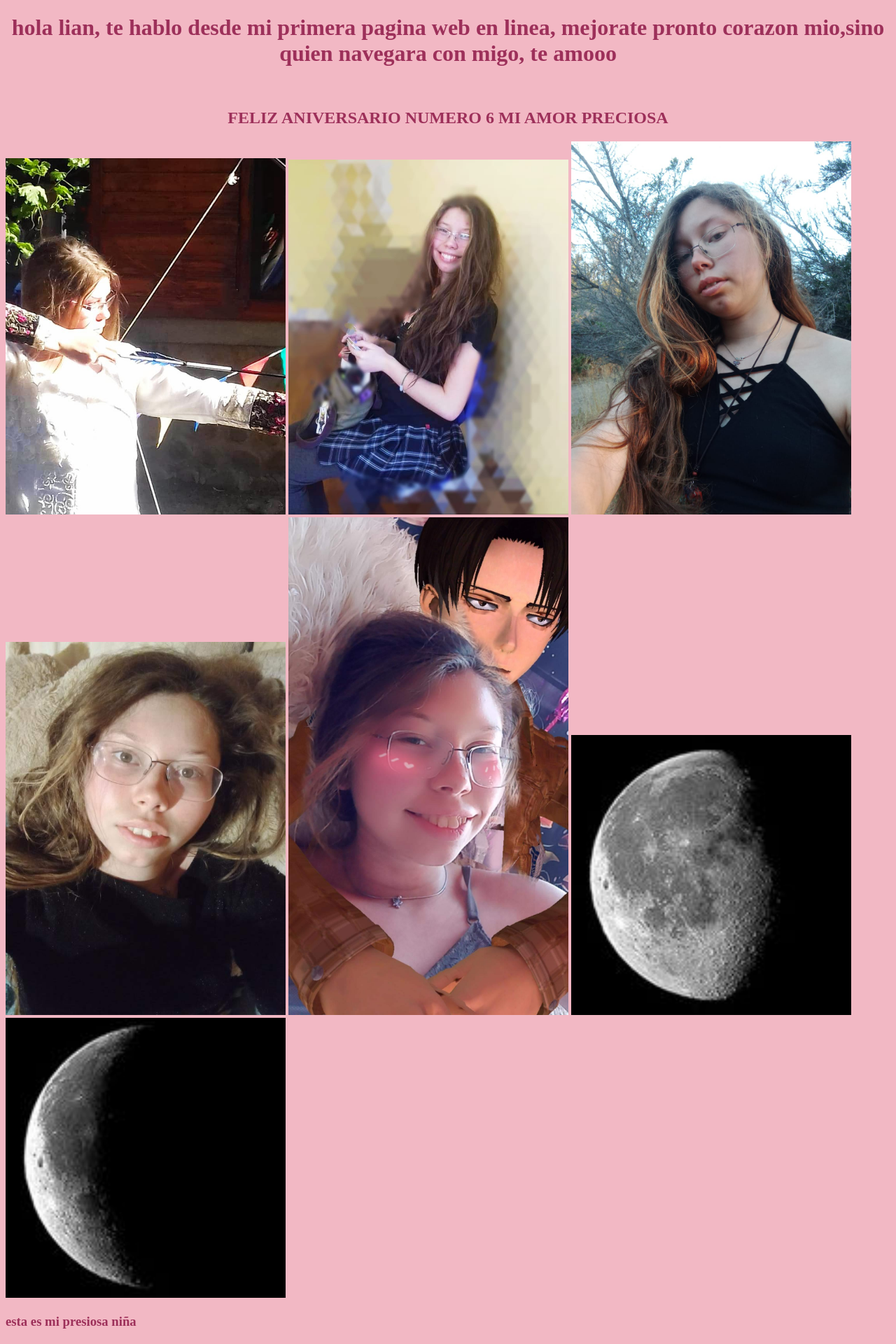
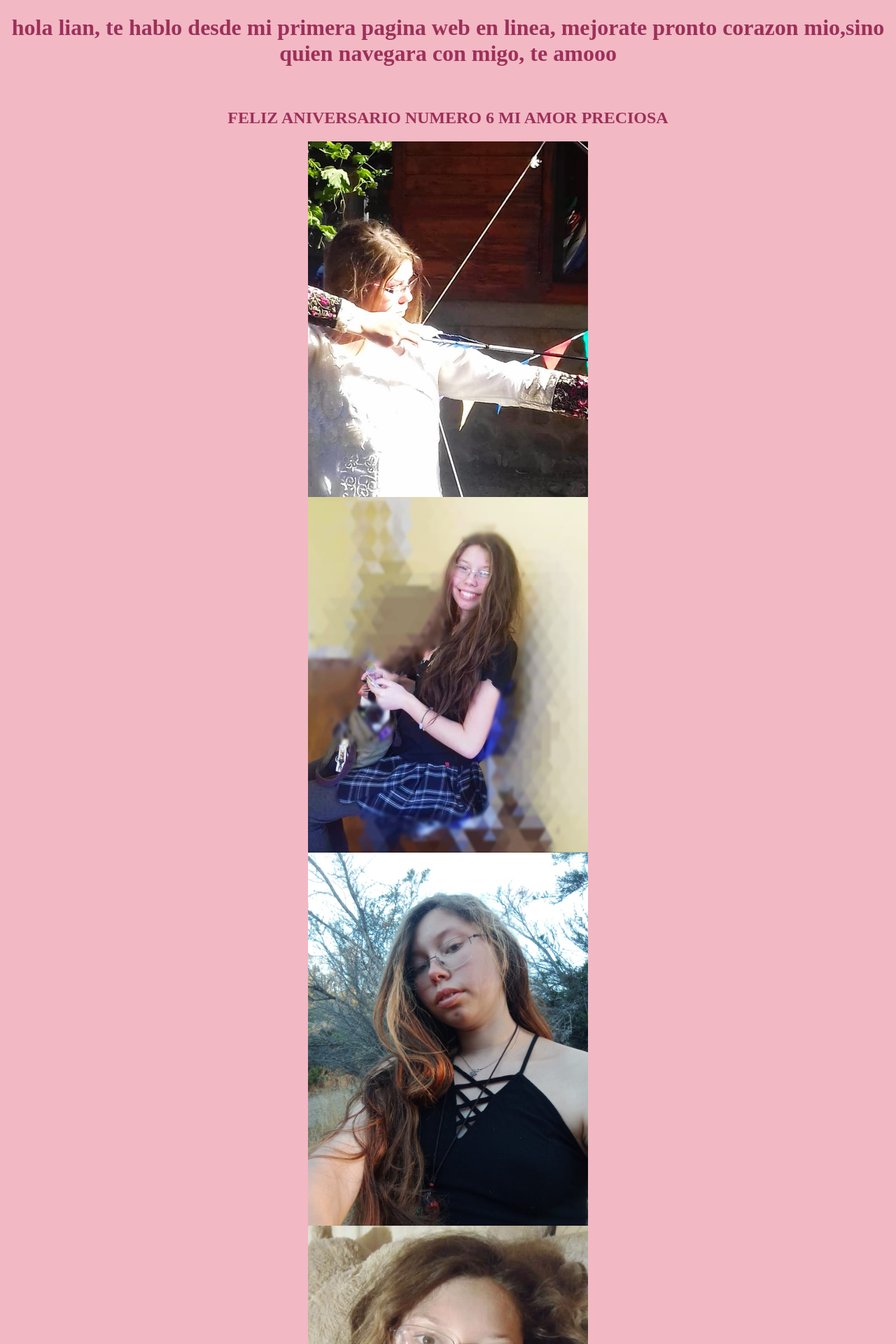
Before and after one commit to foxcraftYT/a, a PHP site: page /lian/index.html in a window 1280 px wide. Shown: the top 1920 px of the page at 70% size. Before the commit the page ends 1898 px from the top, so only its background shows below. Run offline with PHP 8.4, Linux system fonts and the light colour scheme.

Commit message:
ljkkytjghnb

```diff
--- a/lian/style.css
+++ b/lian/style.css
@@ -7,4 +7,7 @@
     text-align: center;
     width: 400px;
     height: auto;
+    margin-left: auto;
+    margin-right: auto;
+    display: block;
 }
```
